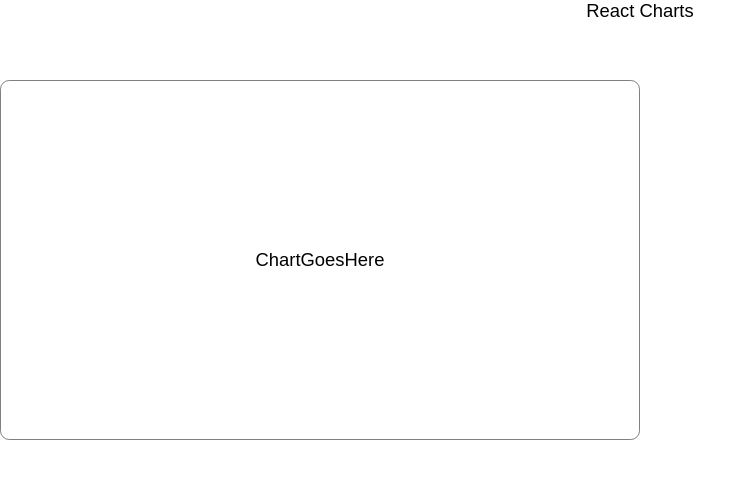
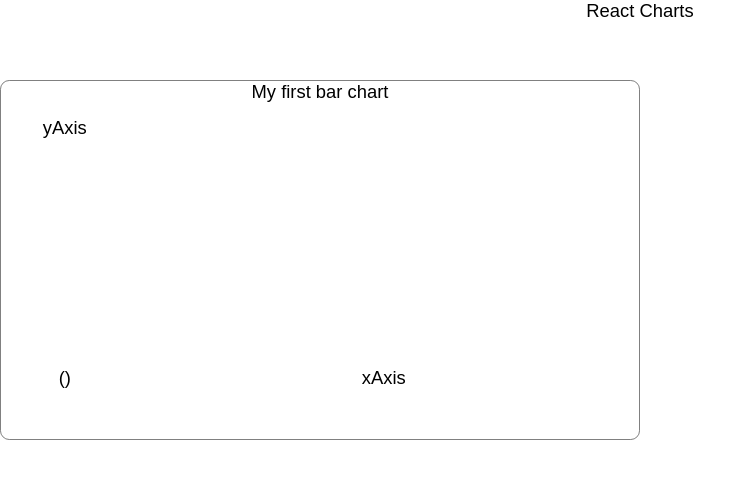
Before and after one commit to mpj-chandler/react-charts, a React app: page / in a window 1280 px wide. Shown: the top 478 px of the page, without its empty margins (0-756 px from the left). Built offline with nearby package versions, Linux system fonts and the light colour scheme.

Commit message:
Scaffolded out the BarChart component.

```diff
--- a/package.json
+++ b/package.json
@@ -59,6 +59,7 @@
     "build": "npm run build:types && npm run build:js",
     "build:types": "tsc --emitDeclarationOnly",
     "build:js": "babel src --out-dir dist --extensions \".ts,.tsx\" --source-maps inline",
-    "bundle": "webpack"
+    "bundle": "webpack",
+    "start": "webpack-dev-server"
   }
 }
--- a/src/App.tsx
+++ b/src/App.tsx
@@ -1,15 +1,40 @@
 import React from 'react';
 import styles from './App.scss';
+import BarChart, {BarChartProps} from './components/BarChart/BarChart';
 
 interface AppProps {
 
 }
 
 const App: React.FC<AppProps> = (props) => {
+    const barChartProps: BarChartProps = {
+        title: 'My first bar chart',
+        data: [
+            {
+                seriesName: 'A',
+                points: [
+                    {
+                        x: 0,
+                        y: 10
+                    },
+                    {
+                        x: 1,
+                        y: 20
+                    },
+                    {
+                        x: 2,
+                        y: 30
+                    }
+                ]
+            }
+        ]
+    }
     return (
         <div className={styles.App} {...props}>
             <span className={styles.App__Title}>React Charts</span>
-            <div className={styles.App__ChartContainer}>ChartGoesHere</div>
+            <div className={styles.App__ChartContainer}>
+                <BarChart {...barChartProps}/>
+            </div>
         </div>
     );
 };
--- /dev/null
+++ b/src/components/BarChart/BarChart.scss
@@ -0,0 +1,24 @@
+.BarChart {
+  height: 100%;
+  width: 100%;
+  display: grid;
+  grid-template-areas: "title title" "y-axis plot" "blank x-axis";
+  grid-template-columns: 20% 80%;
+  grid-template-rows: 10% 70% 20%;
+
+  &__title {
+    grid-area: title;
+  }
+
+  &__yAxis {
+    grid-area: y-axis;
+  }
+
+  &__blank {
+    grid-area: blank;
+  }
+
+  &__xAxis {
+    grid-area: x-axis;
+  }
+}
--- /dev/null
+++ b/src/components/BarChart/BarChart.tsx
@@ -0,0 +1,25 @@
+import React from 'react'
+import styles from './BarChart.scss';
+
+interface SeriesData {
+    seriesName: string;
+    points: Array<{x: number | Date | string, y: number}>
+}
+
+export interface BarChartProps {
+    data: SeriesData[];
+    title: string;
+}
+
+const BarChart: React.FC<BarChartProps> = (props) => {
+    return (
+        <div className={styles.BarChart}>
+            <div className={styles.BarChart__title}>{props.title}</div>
+            <div className={styles.BarChart__yAxis}>yAxis</div>
+            <div className={styles.BarChart__blank}>()</div>
+            <div className={styles.BarChart__xAxis}>xAxis</div>
+        </div>
+    )
+}
+
+export default BarChart;
```
Also changed, not shown: 1 other file (tests, documents, lock files or other folders).
